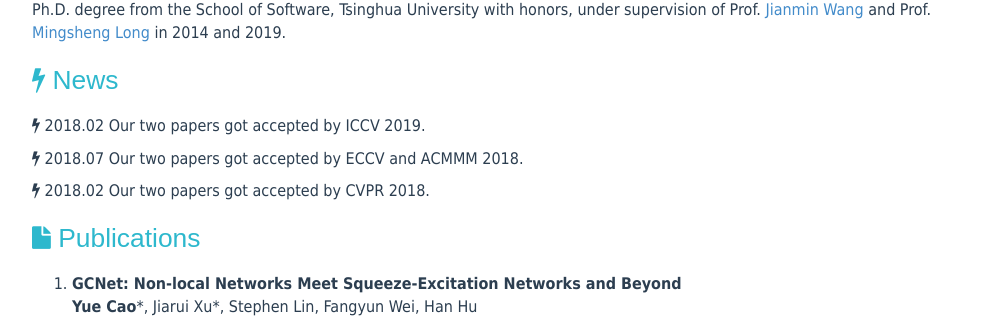
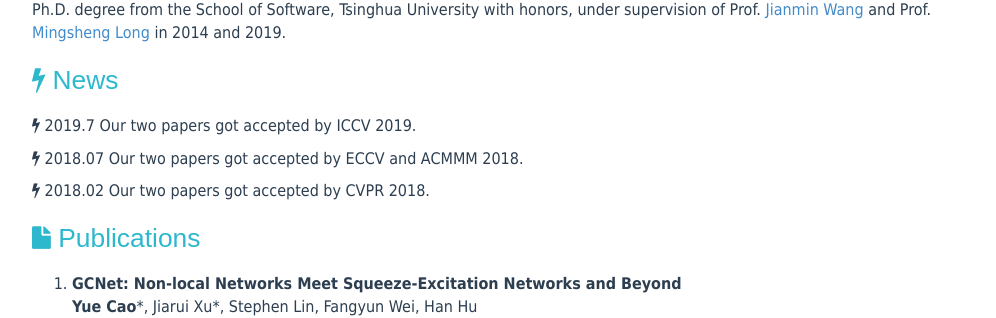
Before and after one commit to caoyue10/caoyue10.github.io, a Jekyll site: the page built from index.html, in a window 1280 px wide and 900 px high. Shown: the part 339-657 px from the top of the window, without its empty margins (138-1134 px from the left). Built offline with Jekyll 4.4.1, drawn with Linux system fonts in a browser that asks for light colours; the list of posts is cut into pages by our own code.

Commit message:
Update index.html

```diff
--- a/index.html
+++ b/index.html
@@ -19,7 +19,7 @@ tagline:
     </header>
     <p>
     <i class="fa fa-bolt"></i>
-    2018.02 Our two papers got accepted by ICCV 2019.
+    2019.7 Our two papers got accepted by ICCV 2019.
     </p>
     <p>
     <i class="fa fa-bolt"></i>
```
